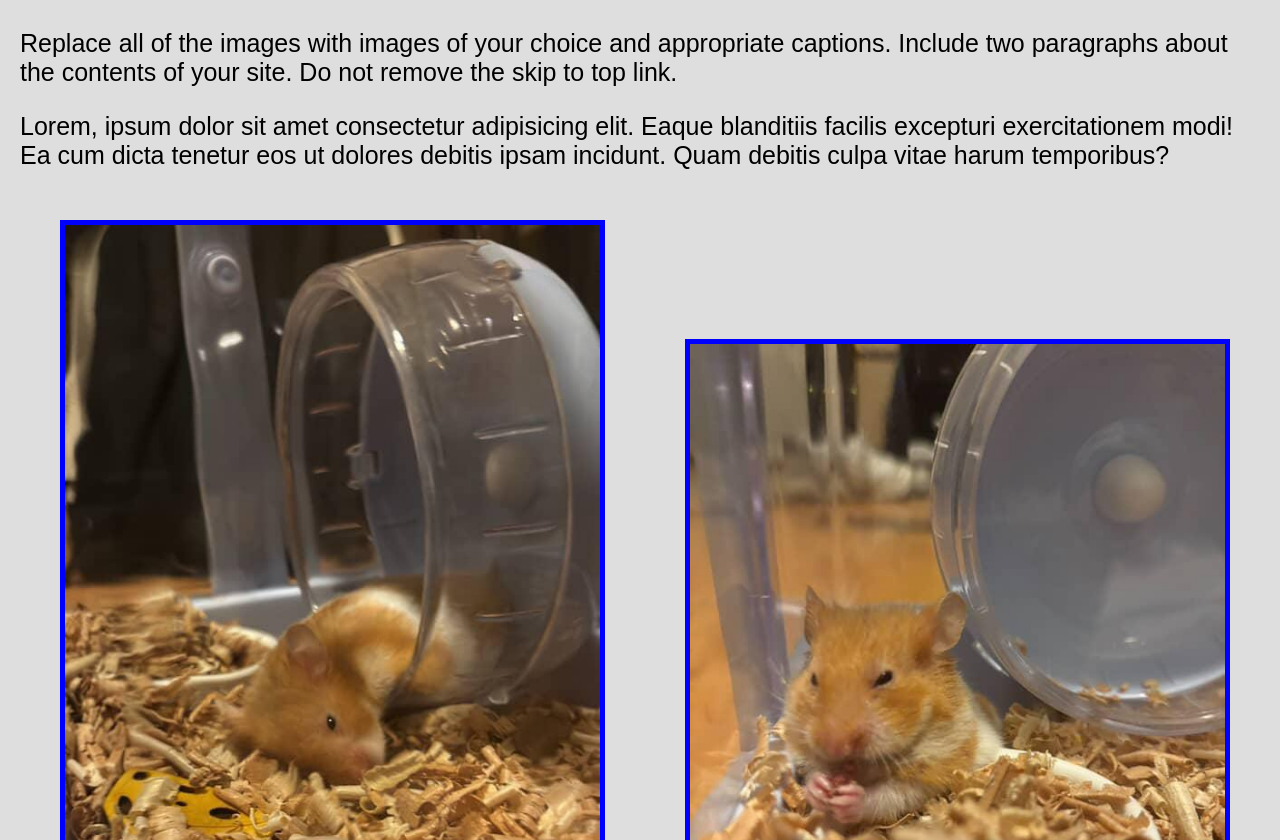
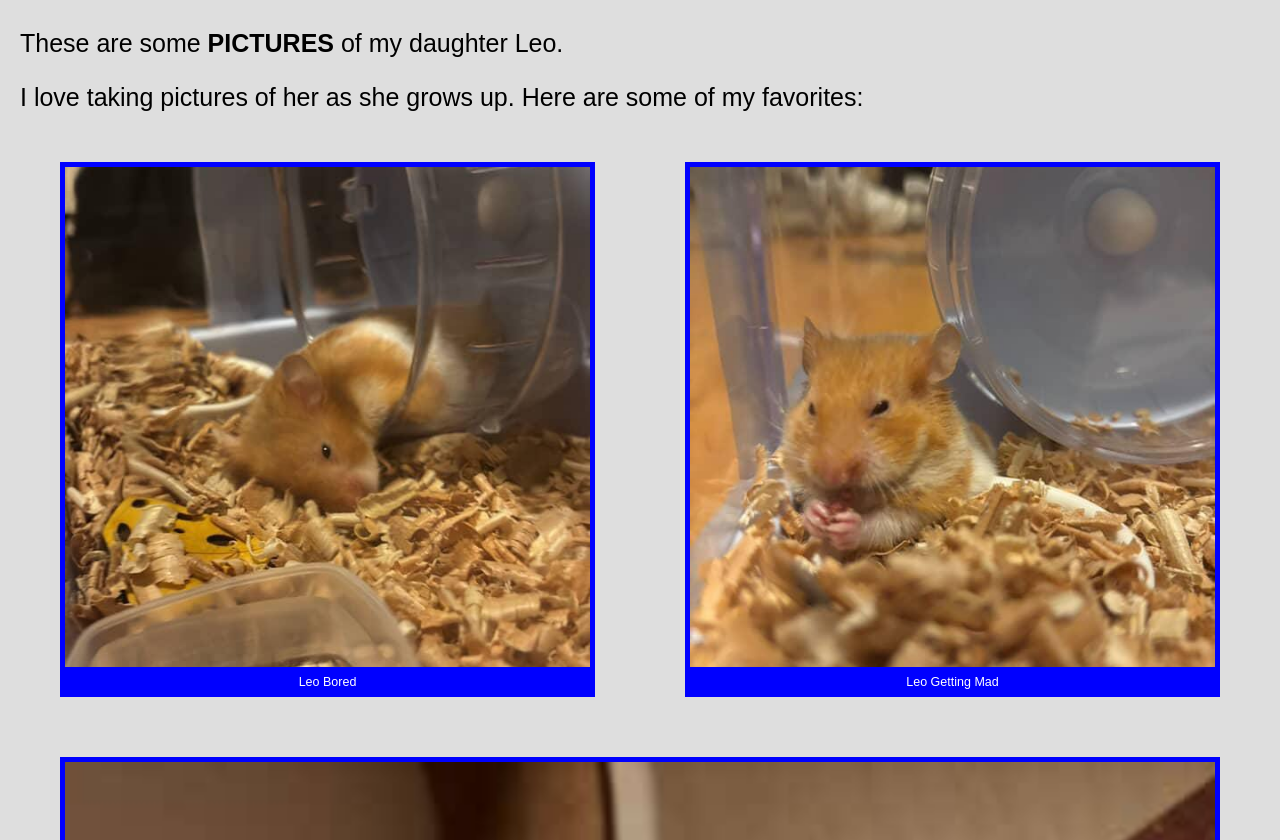
Before and after one commit to EdgarRico14/finalProject, a plain HTML site: page index.html in a window 1280 px wide. Shown: the part 112-952 px from the top of the page. Drawn offline with Linux system fonts and the light colour scheme.

Commit message:
final commit

```diff
--- a/css/style.css
+++ b/css/style.css
@@ -24,15 +24,27 @@ li{
     margin-top: 20px;
 }
 
+figure {
+    padding: 5px;
+    background-color: blue;
+    border-radius: 0;
+}
+
 img{
-    border: 5px solid blue;
-    border-radius: 35px;
+    border: none;
+    border-radius: 30px;
     width: 100%;
+    object-fit: cover;
+    display: block;
 }
 
 .label{
     text-align: center;
     font-family: 'Gill Sans', 'Gill Sans MT', Calibri, 'Trebuchet MS', sans-serif;
+}
+figcaption{
+    text-align: center;
+    color: white;
 }
 
 .grid{
@@ -41,39 +53,46 @@ img{
     gap: 10px;
 }
 
-@media (prefers-reduced-motion: reduce) {
-    html {
-        scroll-behavior: none;
-    }
-}
-
-@media (prefers-color-scheme: dark) {
-
-    .grid > figure {
-        background-color: transparent;
-        color: #000000;
-    }
-
-    .grid > figure .label {
-        color: #000000;
-    }
-
-    .grid > figure img {
-        border: 5px solid black;
-    }
-
-}
-
 @media screen and (min-width: 772px) {
 
     .grid {
         grid-template-columns: 1fr 1fr;
-       align-items: center;
-
     }
 
     .grid > figure {
+        position: relative;
+        aspect-ratio: 1/1;
         border-radius: 50%;
+        overflow: hidden;
+    }
+
+    .grid > figure img {
+        border-radius: 50%;
+        width: 100%;
+        height: 100%;
+        object-fit: cover;
+    }
+    @media (prefers-color-scheme: dark) {
+
+    .grid > figure {
+        background-color: #000000;
+        color: #f0d020;
+    }
+
+    figure {
+        background-color: black;
+    }
+
+}
+    .grid > figure figcaption {
+        position: absolute;
+        bottom: 0;
+        left: 0;
+        right: 0;
+        background-color: blue;
+        padding:8px;
+        margin: 0;
+        font-size: 0.5em;
     }
 
     .grid > figure:last-child {
@@ -82,14 +101,44 @@ img{
 
 }
 
+
 @media screen and (min-width: 992px) {
 
-   .grid > figure img, figcaption {
+    .grid > figure {
         border-radius: 0;
     }
+
+    .grid > figure img{
+        border-radius: 0;
+    }
+
 
     .grid > figure:nth-child(3n) {
         grid-column: span 2;
     }
 
 }
+
+@media (prefers-reduced-motion: reduce) {
+    html {
+        scroll-behavior: auto;
+    }
+}
+
+@media (prefers-color-scheme: dark) {
+
+    .grid > figure {
+        background-color: #000000;
+        color: #f0d020;
+    }
+
+    .grid > figure figcaption {
+        background-color: #000000;
+        color: rgb(255, 225, 137);
+    }
+
+    figure {
+        background-color: black;
+    }
+
+}
--- a/index.html
+++ b/index.html
@@ -15,9 +15,9 @@
   </header>
 
   <main>
-    <p>Replace all of the images with images of your choice and appropriate captions. Include two paragraphs about the contents of your site.  Do not remove the skip to top link.</p>
+    <p>These are some <strong>PICTURES</strong> of my daughter Leo.</p>
 
-    <p>Lorem, ipsum dolor sit amet consectetur adipisicing elit. Eaque blanditiis facilis excepturi exercitationem modi! Ea cum dicta tenetur eos ut dolores debitis ipsam incidunt. Quam debitis culpa vitae harum temporibus?</p>
+    <p>I love taking pictures of her as she grows up. Here are some of my favorites:</p>
 
     <div class = "grid">
         <figure>
```
Lines whose indentation alone changed are shown as unchanged.
